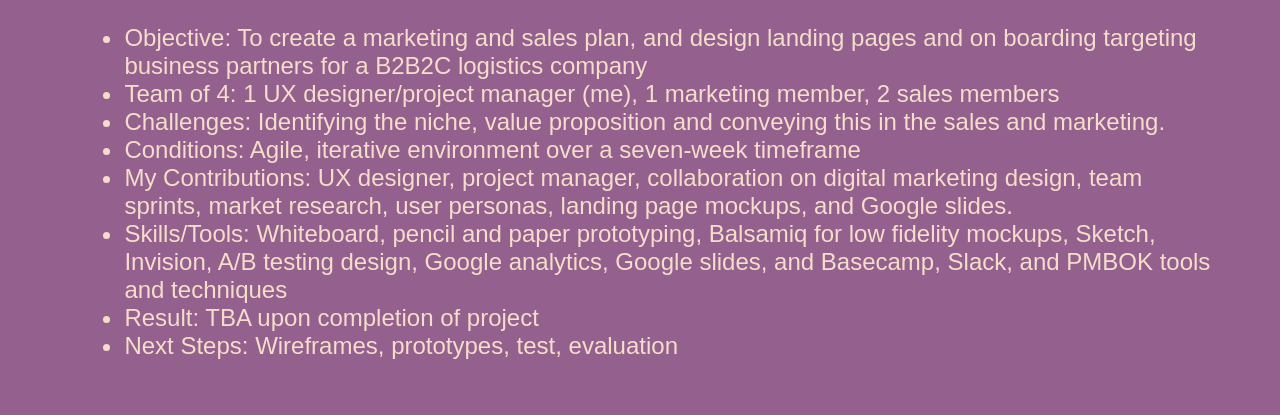
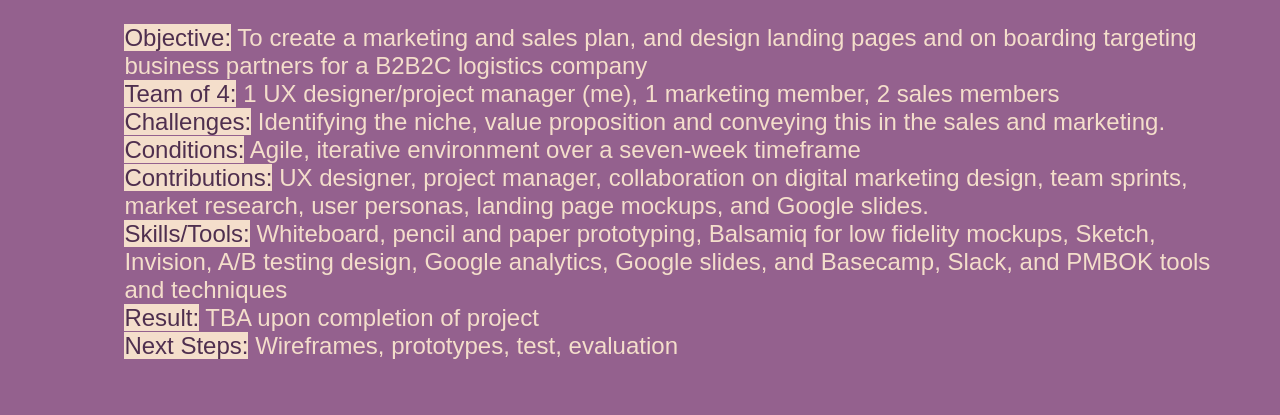
Before and after one commit to RocioWerner/RocioWerner.github.io, a plain HTML site: page partnerproj.html in a window 1280 px wide. Shown: the part 385-800 px from the top of the page. Drawn offline with Linux system fonts and the light colour scheme; a web font is replaced by a local one.

Commit message:
spellandcolors

```diff
--- a/btm_style.css
+++ b/btm_style.css
@@ -43,6 +43,15 @@ header h3 {
 
 .wrapper ul {
   font-size: 24px;
+}
+
+.label {
+  color: #4F2F4F;
+  background-color: #F4DECB;
+}
+
+li {
+  list-style-type: none;
 }
 
 #slider-wrapper {
--- a/partnerproj.html
+++ b/partnerproj.html
@@ -19,14 +19,14 @@
     <div class="narrative">
 	   <h2>Schlep Partner Project</h2>
       <ul>
-        <li>Objective:  To create a marketing and sales plan, and design landing pages and on boarding targeting business partners for a B2B2C logistics company</li>
-        <li>Team of 4:  1 UX designer/project manager (me), 1 marketing member, 2 sales members</li>
-        <li>Challenges:  Identifying the niche, value proposition and conveying this in the sales and marketing.</li>
-        <li>Conditions:  Agile, iterative environment over a seven-week timeframe</li>
-        <li>My Contributions:  UX designer, project manager, collaboration on digital marketing design, team sprints, market research, user personas, landing page mockups, and Google slides.</li>
-        <li>Skills/Tools:  Whiteboard, pencil and paper prototyping, Balsamiq for low fidelity mockups, Sketch, Invision, A/B testing design, Google analytics, Google slides, and Basecamp, Slack, and PMBOK tools and techniques</li>
-        <li>Result:  TBA upon completion of project</li>
-        <li>Next Steps:  Wireframes, prototypes, test, evaluation</li>
+        <li><span class="label">Objective:</span>  To create a marketing and sales plan, and design landing pages and on boarding targeting business partners for a B2B2C logistics company</li>
+        <li><span class="label">Team of 4:</span>  1 UX designer/project manager (me), 1 marketing member, 2 sales members</li>
+        <li><span class="label">Challenges:</span>  Identifying the niche, value proposition and conveying this in the sales and marketing.</li>
+        <li><span class="label">Conditions:</span>  Agile, iterative environment over a seven-week timeframe</li>
+        <li><span class="label">Contributions:</span>  UX designer, project manager, collaboration on digital marketing design, team sprints, market research, user personas, landing page mockups, and Google slides.</li>
+        <li><span class="label">Skills/Tools:</span>  Whiteboard, pencil and paper prototyping, Balsamiq for low fidelity mockups, Sketch, Invision, A/B testing design, Google analytics, Google slides, and Basecamp, Slack, and PMBOK tools and techniques</li>
+        <li><span class="label">Result:</span>  TBA upon completion of project</li>
+        <li><span class="label">Next Steps:</span>  Wireframes, prototypes, test, evaluation</li>
       </ul>
     </div>
 
--- a/partnerproj_style.css
+++ b/partnerproj_style.css
@@ -43,6 +43,15 @@ header h3 {
 
 .wrapper ul {
   font-size: 24px;
+}
+
+.label {
+  color: #4F2F4F;
+  background-color: #F4DECB;
+}
+
+li {
+  list-style-type: none;
 }
 
 #slider-wrapper {
```
Also changed, not shown: btm.html (+7 -7 lines), index.html (+1 -1 lines).
